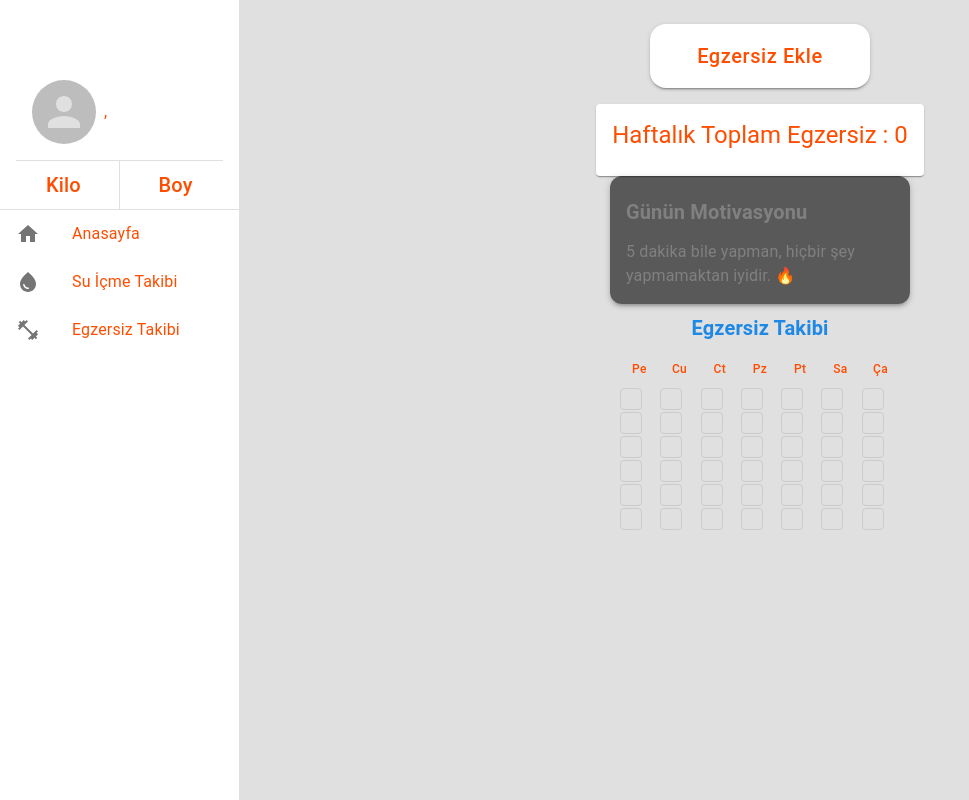
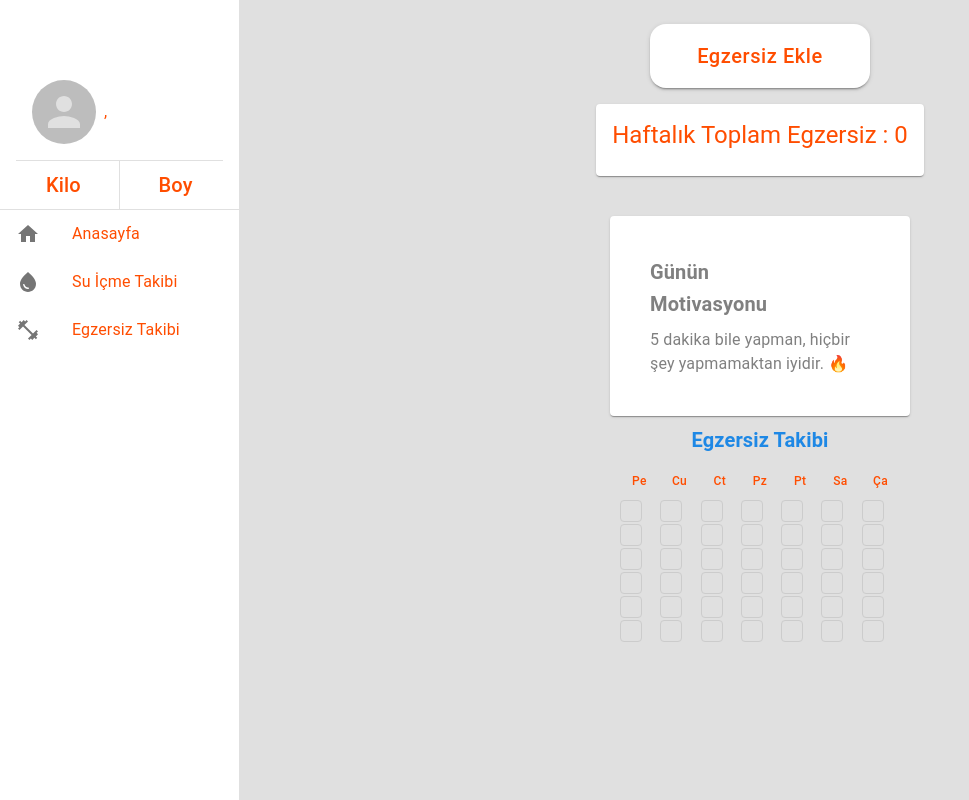
Before and after one commit to elifnurdemir/diet-tracker, a React (Vite) app: page /gym in a window 1280 px wide. Shown: the whole page, without its empty margins (0-969 px from the left). Built offline with nearby package versions, Linux system fonts and the light colour scheme; some icons are missing.

Commit message:
motivation card update

```diff
--- a/src/components/pages/gym-tracking/components/MotivationCard.tsx
+++ b/src/components/pages/gym-tracking/components/MotivationCard.tsx
@@ -28,12 +28,10 @@ export default function MotivationCard() {
   return (
     <Card
       sx={{
-        backgroundColor: "text.secondary",
-        boxShadow: 3,
-        borderRadius: 3,
         maxWidth: 300,
         mx: "auto",
-        p: 2,
+        p: 5,
+        mt: 5,
         position: "relative",
       }}
     >
```
